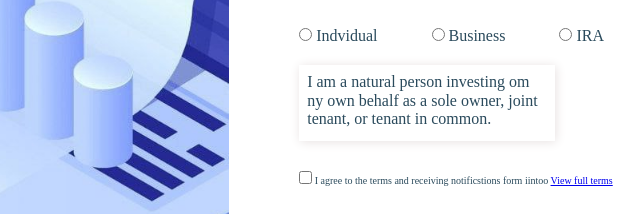
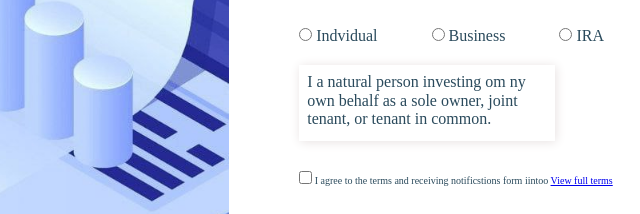
Before and after one commit to alinaklimenko/test2, a plain HTML site: page index.html in a window 1280 px wide. Shown: the part 467-681 px from the top of the page, 418-1058 px from the left. Drawn offline with Linux system fonts and the light colour scheme.

Commit message:
fixed symbols

```diff
--- a/index.html
+++ b/index.html
@@ -35,7 +35,7 @@
                 <label for="4">Trust</label>
             </div>
             <div class="info">
-                I am a natural person investing om ny
+                I a natural person investing om ny
                 own behalf as a sole owner, joint tenant,
                 or tenant in common.
             </div>
```
